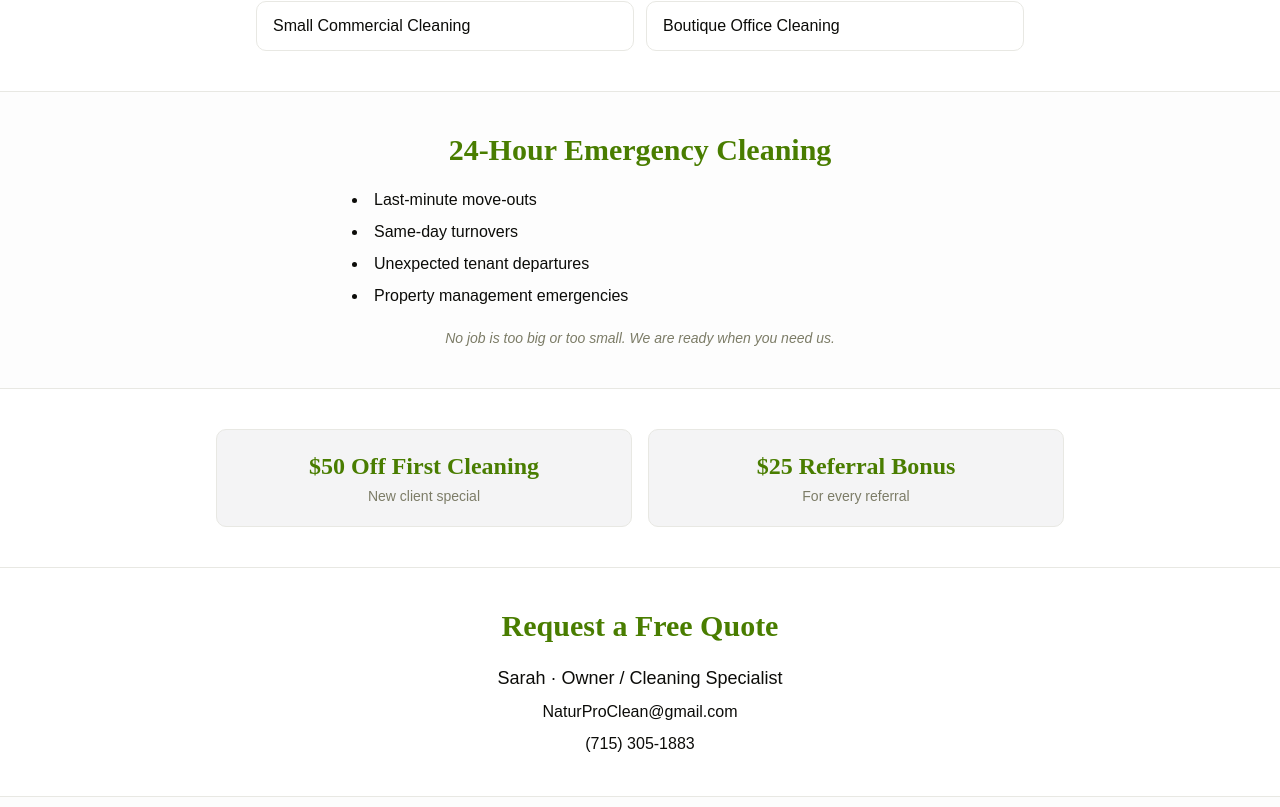
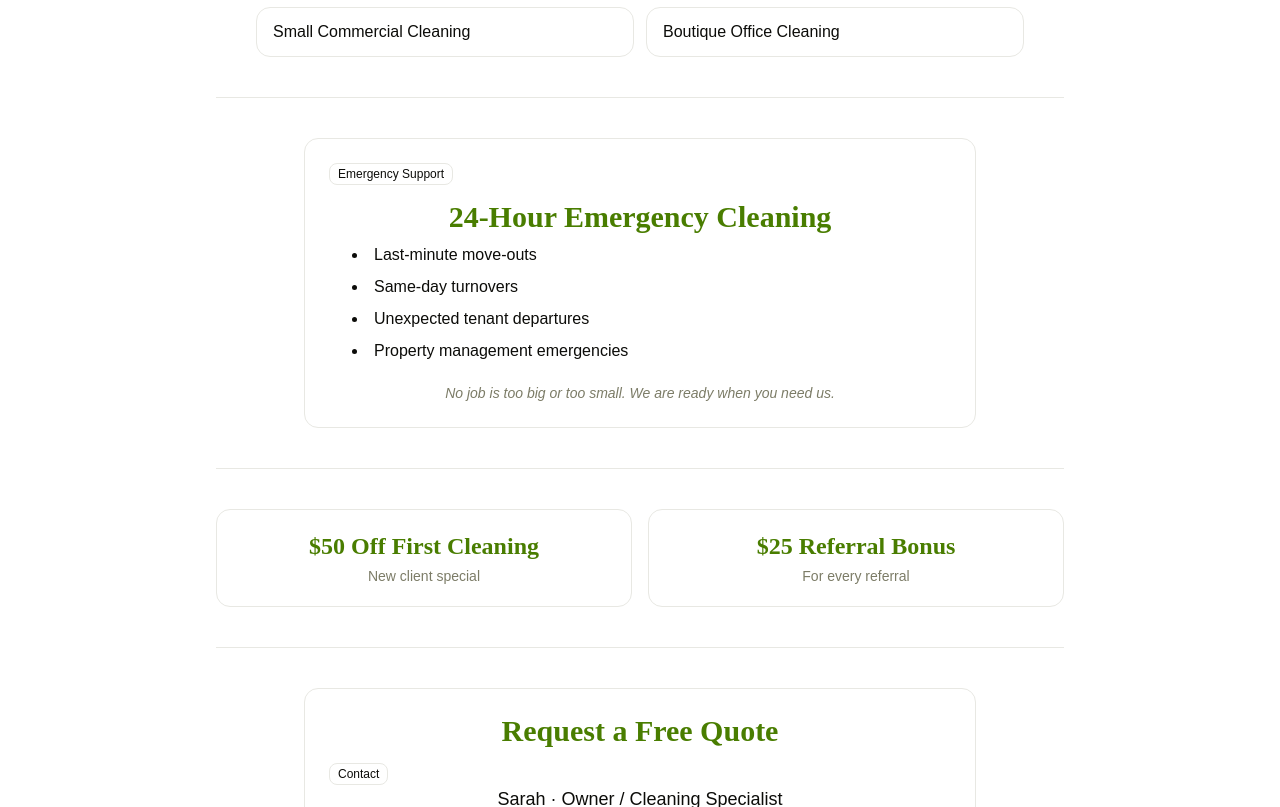
Before and after one commit to dsthedev/sturdy-broccoli, a React (Vite) app: page / in a window 1280 px wide. Shown: the part 693-1500 px from the top of the page. Built offline with nearby package versions, Linux system fonts and the light colour scheme.

Commit message:
feat: enhance UI components with new card and badge elements, improve layout and styling

```diff
--- a/src/App.tsx
+++ b/src/App.tsx
@@ -1,4 +1,5 @@
 import contentData from "../public/alphacontent.json"
+import { Fragment } from "react"
 import type {
   ContentRoot,
   CTA,
@@ -15,6 +16,7 @@ import HighlightSection from "./components/HighlightSection"
 import OfferStrip from "./components/OfferStrip"
 import ContactSection from "./components/ContactSection"
 import Footer from "./components/Footer"
+import { Separator } from "./components/ui/separator"
 
 const content = contentData as ContentRoot
 
@@ -89,13 +91,16 @@ function RenderSection({ section, contentRoot }: RenderSectionProps) {
 // --- App ---
 export default function App() {
   return (
-    <div className="min-h-screen bg-white text-gray-900">
-      {content.layout.map((section) => (
-        <RenderSection
-          key={section.id}
-          section={section}
-          contentRoot={content}
-        />
+    <div className="min-h-screen bg-background text-foreground">
+      {content.layout.map((section, index) => (
+        <Fragment key={section.id}>
+          <RenderSection section={section} contentRoot={content} />
+          {index < content.layout.length - 1 ? (
+            <div className="mx-auto w-full max-w-4xl px-6">
+              <Separator />
+            </div>
+          ) : null}
+        </Fragment>
       ))}
     </div>
   )
--- a/src/components/ContactSection.tsx
+++ b/src/components/ContactSection.tsx
@@ -1,4 +1,11 @@
 import type { Brand } from "@/types/content"
+import { Badge } from "@/components/ui/badge"
+import {
+  Card,
+  CardContent,
+  CardHeader,
+  CardTitle,
+} from "@/components/ui/card"
 
 type ContactSectionProps = {
   title?: string
@@ -9,10 +16,16 @@ export default function ContactSection({ title, brand }: ContactSectionProps) {
   if (!brand) return null
 
   return (
-    <section id="contact" className="border-b border-border bg-background">
+    <section id="contact">
       <div className="mx-auto w-full max-w-4xl px-6 py-10 text-center">
-        <h2 className="font-heading text-3xl font-semibold text-primary">{title}</h2>
-        <div className="mt-5 space-y-2">
+        <Card className="mx-auto max-w-2xl">
+          <CardHeader className="items-center px-6 pt-6">
+            <CardTitle className="font-heading text-3xl text-primary">{title}</CardTitle>
+            <Badge variant="outline" className="mt-2">
+              Contact
+            </Badge>
+          </CardHeader>
+          <CardContent className="space-y-2 px-6 pb-6">
             <p className="text-lg font-medium text-foreground">
               {brand.contact.name} · {brand.contact.role}
             </p>
@@ -32,7 +45,8 @@ export default function ContactSection({ title, brand }: ContactSectionProps) {
                 {brand.contact.phone}
               </a>
             </p>
-        </div>
+          </CardContent>
+        </Card>
       </div>
     </section>
   )
--- a/src/components/Footer.tsx
+++ b/src/components/Footer.tsx
@@ -8,7 +8,7 @@ export default function Footer({ brand }: FooterProps) {
   if (!brand) return null
 
   return (
-    <footer className="bg-secondary/30">
+    <footer>
       <div className="mx-auto w-full max-w-5xl px-6 py-6 text-center">
         <p className="font-heading text-xl text-primary">{brand.name}</p>
         <p className="mt-1 text-sm text-muted-foreground">{brand.tagline}</p>
--- a/src/components/Hero.tsx
+++ b/src/components/Hero.tsx
@@ -21,7 +21,7 @@ export default function Hero({
   secondaryCTA,
 }: HeroProps) {
   return (
-    <header className="border-b border-border bg-background">
+    <header>
       <div className="mx-auto flex w-full max-w-4xl flex-col items-center gap-5 px-6 py-14 text-center">
         <h1 className="font-heading text-4xl leading-tight font-bold text-primary md:text-5xl">
           {headline}
--- a/src/components/HighlightSection.tsx
+++ b/src/components/HighlightSection.tsx
@@ -1,4 +1,12 @@
 import type { EmergencyData } from "@/types/content"
+import { Badge } from "@/components/ui/badge"
+import {
+  Card,
+  CardContent,
+  CardDescription,
+  CardHeader,
+  CardTitle,
+} from "@/components/ui/card"
 
 type HighlightSectionProps = {
   data?: EmergencyData
@@ -8,19 +16,30 @@ export default function HighlightSection({ data }: HighlightSectionProps) {
   if (!data) return null
 
   return (
-    <section className="border-b border-border bg-secondary/20">
+    <section>
       <div className="mx-auto w-full max-w-4xl px-6 py-10 text-center">
-        <h2 className="font-heading text-3xl font-semibold text-primary">
+        <Card className="mx-auto max-w-2xl text-left">
+          <CardHeader className="items-center px-6 pt-6 text-center">
+            <Badge variant="outline" className="mb-2">
+              Emergency Support
+            </Badge>
+            <CardTitle className="font-heading text-3xl text-primary">
               {data.title}
-        </h2>
-        <ul className="mx-auto mt-5 max-w-xl space-y-2 text-left text-foreground">
+            </CardTitle>
+          </CardHeader>
+          <CardContent className="px-6 pb-6">
+            <ul className="mx-auto mt-2 max-w-xl space-y-2 text-foreground">
               {data.items.map((item) => (
                 <li key={item} className="list-inside list-disc">
                   {item}
                 </li>
               ))}
             </ul>
-        <p className="mt-5 text-sm italic text-muted-foreground">{data.note}</p>
+            <CardDescription className="mt-5 text-center text-sm italic">
+              {data.note}
+            </CardDescription>
+          </CardContent>
+        </Card>
       </div>
     </section>
   )
--- a/src/components/OfferStrip.tsx
+++ b/src/components/OfferStrip.tsx
@@ -1,4 +1,5 @@
 import type { OfferItem } from "@/types/content"
+import { Card, CardContent, CardDescription, CardTitle } from "@/components/ui/card"
 
 type OfferStripProps = {
   data?: OfferItem[]
@@ -8,18 +9,17 @@ export default function OfferStrip({ data = [] }: OfferStripProps) {
   if (data.length === 0) return null
 
   return (
-    <section className="border-b border-border bg-background">
+    <section>
       <div className="mx-auto grid w-full max-w-4xl gap-4 px-6 py-10 md:grid-cols-2">
         {data.map((offer) => (
-          <article
-            key={offer.id}
-            className="rounded-lg border border-border bg-secondary px-5 py-5 text-center"
-          >
-            <h3 className="font-heading text-2xl font-semibold text-primary">
-              {offer.headline}
-            </h3>
-            <p className="mt-1 text-sm text-muted-foreground">{offer.subtext}</p>
-          </article>
+          <Card key={offer.id} className="text-center">
+            <CardContent className="px-5 py-5">
+              <CardTitle className="font-heading text-2xl text-primary">
+                {offer.headline}
+              </CardTitle>
+              <CardDescription className="mt-1">{offer.subtext}</CardDescription>
+            </CardContent>
+          </Card>
         ))}
       </div>
     </section>
--- a/src/components/ServiceGrid.tsx
+++ b/src/components/ServiceGrid.tsx
@@ -1,4 +1,5 @@
 import type { ServiceItem } from "@/types/content"
+import { Card, CardContent } from "@/components/ui/card"
 
 type ServiceGridProps = {
   title?: string
@@ -7,18 +8,17 @@ type ServiceGridProps = {
 
 export default function ServiceGrid({ title, data = [] }: ServiceGridProps) {
   return (
-    <section className="border-b border-border bg-background">
+    <section>
       <div className="mx-auto w-full max-w-4xl px-6 py-10">
         <h2 className="mb-6 text-center font-heading text-3xl font-semibold text-primary">
           {title}
         </h2>
         <ul className="mx-auto grid max-w-3xl gap-3 sm:grid-cols-2">
           {data.map((service) => (
-            <li
-              key={service.id}
-              className="rounded-lg border border-border bg-card px-4 py-3 text-card-foreground"
-            >
-              {service.title}
+            <li key={service.id}>
+              <Card>
+                <CardContent className="px-4 py-3">{service.title}</CardContent>
+              </Card>
             </li>
           ))}
         </ul>
--- /dev/null
+++ b/src/components/ui/badge.tsx
@@ -0,0 +1,35 @@
+import { cva, type VariantProps } from "class-variance-authority"
+
+import { cn } from "@/lib/utils"
+
+const badgeVariants = cva(
+  "inline-flex items-center justify-center rounded-md border px-2 py-0.5 text-xs font-medium w-fit whitespace-nowrap",
+  {
+    variants: {
+      variant: {
+        default: "border-transparent bg-primary text-primary-foreground",
+        secondary: "border-transparent bg-secondary text-secondary-foreground",
+        outline: "text-foreground",
+      },
+    },
+    defaultVariants: {
+      variant: "default",
+    },
+  }
+)
+
+function Badge({
+  className,
+  variant,
+  ...props
+}: React.ComponentProps<"span"> & VariantProps<typeof badgeVariants>) {
+  return (
+    <span
+      data-slot="badge"
+      className={cn(badgeVariants({ variant }), className)}
+      {...props}
+    />
+  )
+}
+
+export { Badge, badgeVariants }
--- /dev/null
+++ b/src/components/ui/card.tsx
@@ -0,0 +1,78 @@
+import * as React from "react"
+
+import { cn } from "@/lib/utils"
+
+function Card({ className, ...props }: React.ComponentProps<"div">) {
+  return (
+    <div
+      data-slot="card"
+      className={cn(
+        "bg-card text-card-foreground flex flex-col rounded-xl border",
+        className
+      )}
+      {...props}
+    />
+  )
+}
+
+function CardHeader({ className, ...props }: React.ComponentProps<"div">) {
+  return (
+    <div
+      data-slot="card-header"
+      className={cn("grid auto-rows-min items-start gap-1.5 px-6", className)}
+      {...props}
+    />
+  )
+}
+
+function CardContent({ className, ...props }: React.ComponentProps<"div">) {
+  return (
+    <div
+      data-slot="card-content"
+      className={cn("px-6", className)}
+      {...props}
+    />
+  )
+}
+
+function CardTitle({ className, ...props }: React.ComponentProps<"h3">) {
+  return (
+    <h3
+      data-slot="card-title"
+      className={cn("leading-none font-semibold", className)}
+      {...props}
+    />
+  )
+}
+
+function CardDescription({
+  className,
+  ...props
+}: React.ComponentProps<"p">) {
+  return (
+    <p
+      data-slot="card-description"
+      className={cn("text-muted-foreground text-sm", className)}
+      {...props}
+    />
+  )
+}
+
+function CardFooter({ className, ...props }: React.ComponentProps<"div">) {
+  return (
+    <div
+      data-slot="card-footer"
+      className={cn("flex items-center px-6", className)}
+      {...props}
+    />
+  )
+}
+
+export {
+  Card,
+  CardHeader,
+  CardFooter,
+  CardTitle,
+  CardDescription,
+  CardContent,
+}
--- /dev/null
+++ b/src/components/ui/separator.tsx
@@ -0,0 +1,29 @@
+import * as React from "react"
+
+import { cn } from "@/lib/utils"
+
+function Separator({
+  className,
+  orientation = "horizontal",
+  decorative = true,
+  ...props
+}: React.ComponentProps<"div"> & {
+  orientation?: "horizontal" | "vertical"
+  decorative?: boolean
+}) {
+  return (
+    <div
+      role={decorative ? "none" : "separator"}
+      aria-orientation={orientation}
+      data-slot="separator"
+      className={cn(
+        "bg-border shrink-0",
+        orientation === "horizontal" ? "h-px w-full" : "h-full w-px",
+        className
+      )}
+      {...props}
+    />
+  )
+}
+
+export { Separator }
--- a/src/main.tsx
+++ b/src/main.tsx
@@ -7,7 +7,7 @@ import { ThemeProvider } from "@/components/theme-provider.tsx"
 
 createRoot(document.getElementById("root")!).render(
   <StrictMode>
-    <ThemeProvider>
+    <ThemeProvider defaultTheme="light">
       <App />
     </ThemeProvider>
   </StrictMode>
```
Also changed, not shown: src/components/TrustBar.tsx (+8 -7 lines), 1 other file (tests, documents, lock files or other folders). Lines whose indentation alone changed are shown as unchanged.
